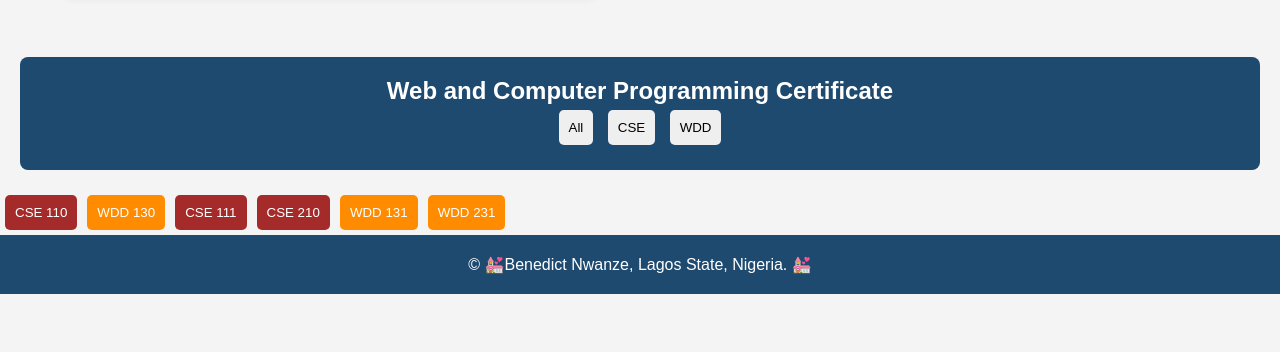
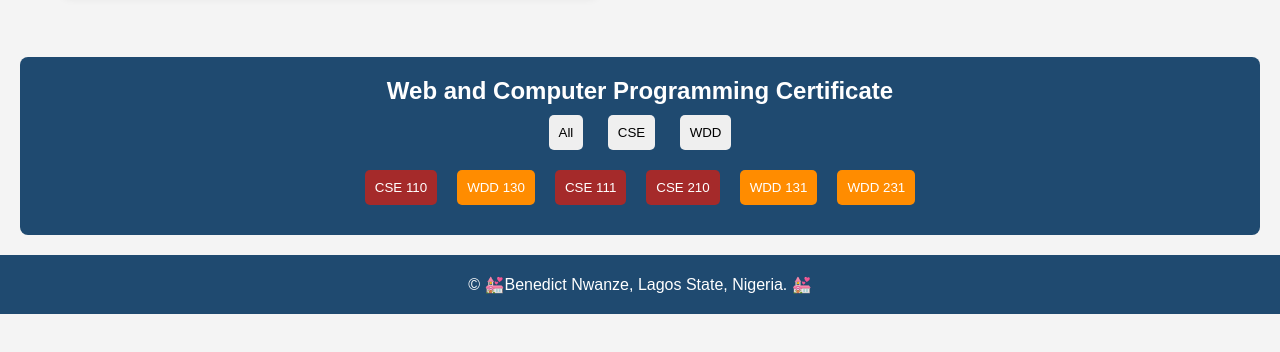
Before and after one commit to Benedict-scargiver/wdd231, a plain HTML site: page index.html in a window 1280 px wide. Shown: the part 346-698 px from the top of the page. Drawn offline with Linux system fonts and the light colour scheme; a script that the page names is missing; a web font is replaced by a local one.

Commit message:
finaally

```diff
--- a/index.html
+++ b/index.html
@@ -57,8 +57,7 @@
                 <button>CSE</button>
                 <button>WDD</button>
             </div>
-        </section>
-        <section>
+
             <div class="courses">
                 <button class="cse">CSE 110</button>
                 <button class="wdd">WDD 130</button>
--- a/week1/styles/small.css
+++ b/week1/styles/small.css
@@ -106,21 +106,25 @@ nav>a:hover {
     border-radius: 8px;
 }
 
+
 .buttons button, .courses button {
-    margin: 5px;
+    margin: 10px;
     padding: 10px;
     border: none;
     cursor: pointer;
     border-radius: 5px;
     width: 90%;
-    display: block;
+    display: grid;
 }
 
 .cse {
-    background: brown; color: white;
+    background: brown;
+    color: white;
 }
 
-.wdd { background: darkorange; color: white;
+.wdd {
+    background: darkorange;
+    color: white;
 }
 
 
```
